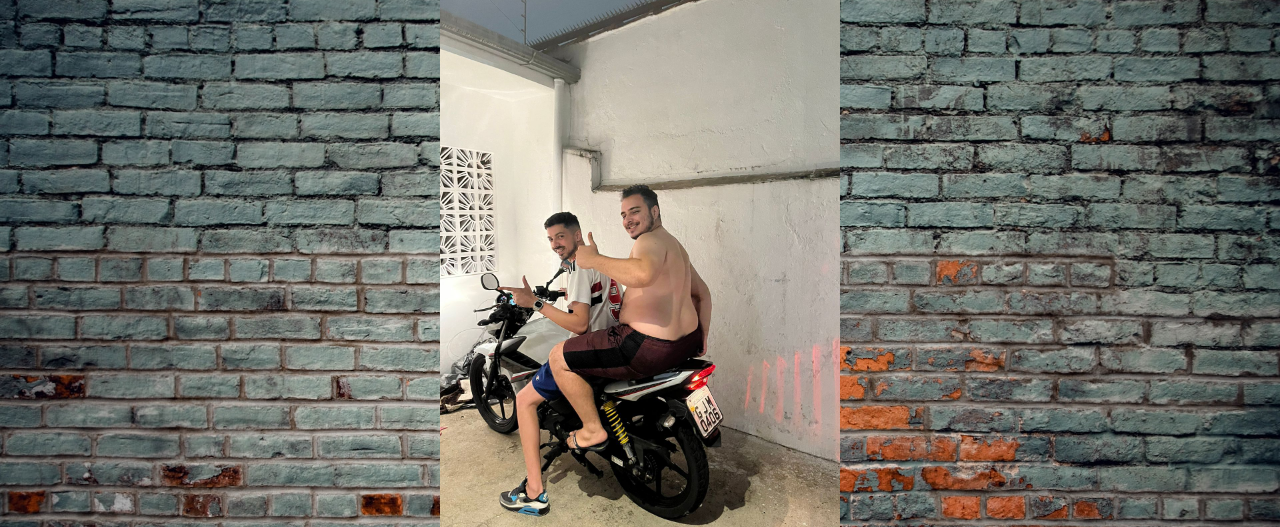
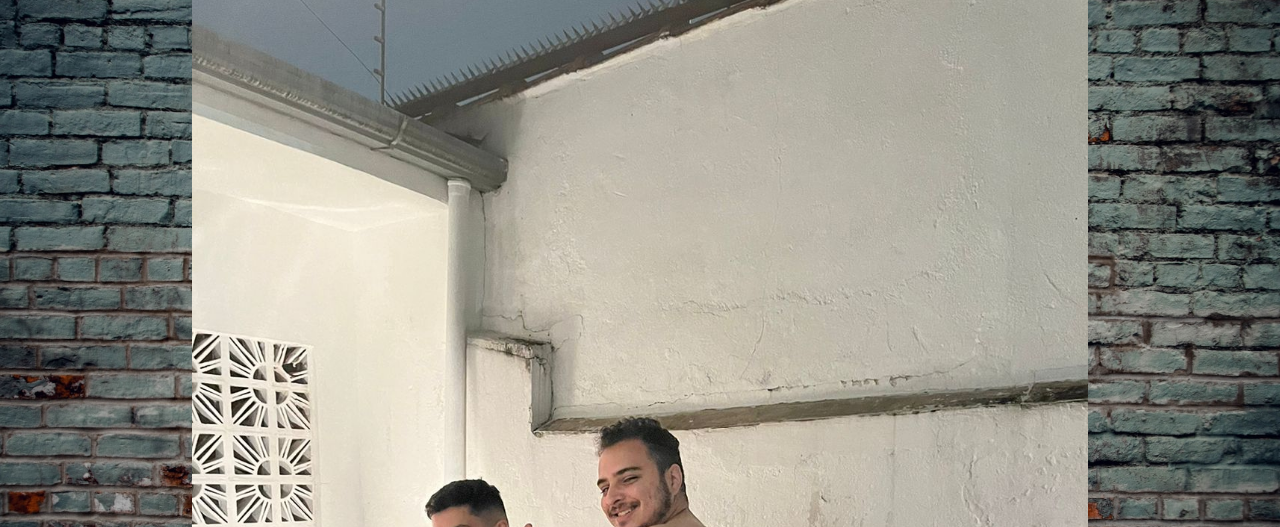
Before and after one commit to Gab-Dias/rede-sociais, a plain HTML site: page Procurados/index.html in a window 1280 px wide. Shown: the part 114-641 px from the top of the page. Drawn offline with nearby package versions, Linux system fonts and the light colour scheme.

Commit message:
Add files via upload

```diff
--- a/Procurados/style.css
+++ b/Procurados/style.css
@@ -21,15 +21,18 @@ h1 {
     color: white;
 }
 
-img {
+div > img {
     display: block;
-    width: 400px;
+    width: 70vw;
     margin: auto;
 }
+
+
 
 div {
     background-image: url(parede.jpg);
     background-size: cover;
+    background-attachment: fixed;
 }
 
 h2, p {
```
